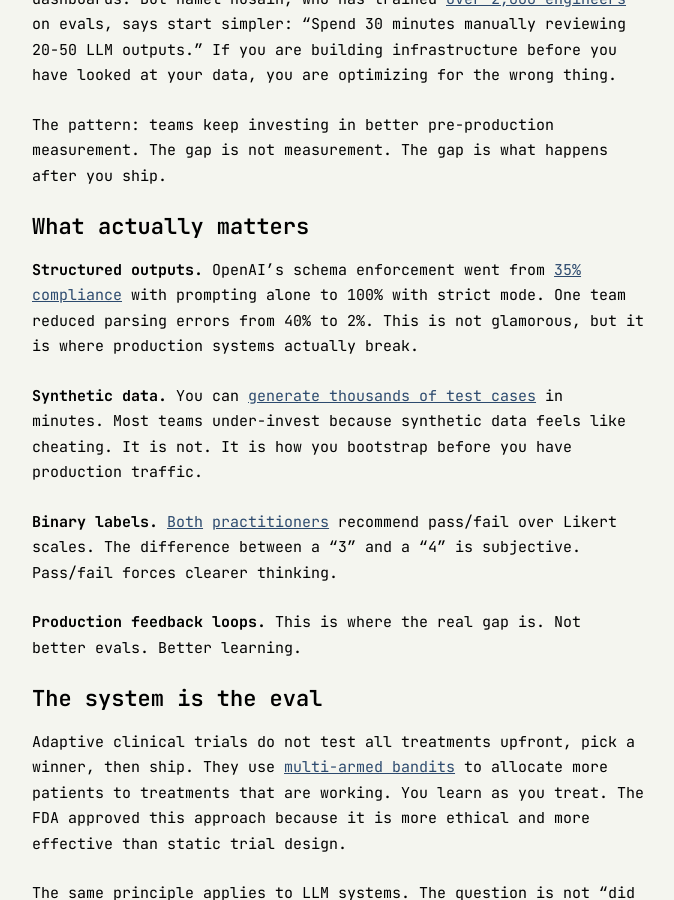
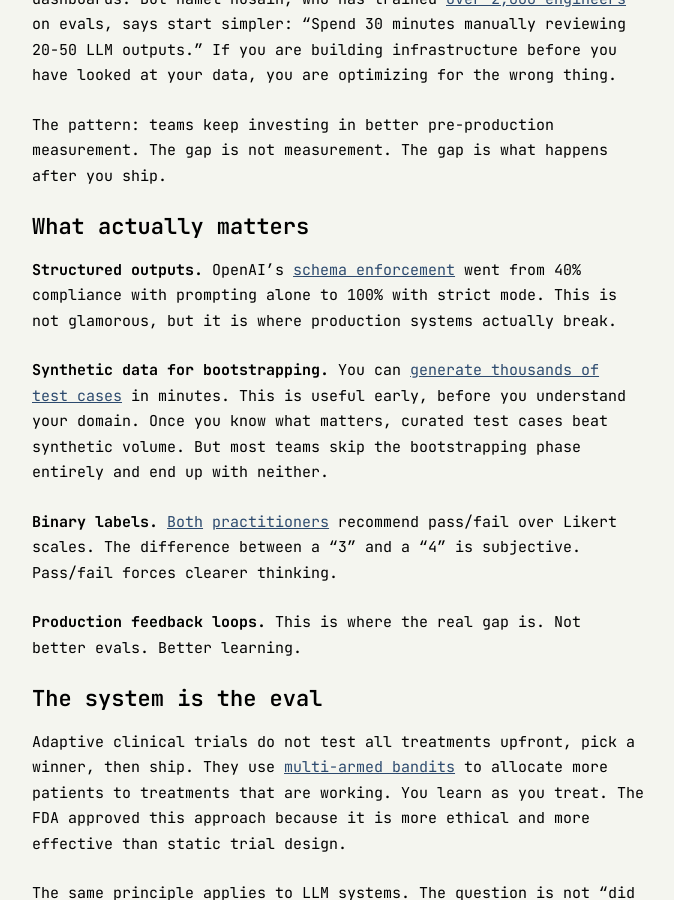
Before and after one commit to ashita-ai/ashita-ai.github.io, a Jekyll site: the page built from _posts/2025-01-16-your-evals-wont-save-you.md, in a window 1280 px wide and 900 px high, scrolled down 1274 px. Shown: the whole window, without its empty margins (302-976 px from the left). Built offline with Jekyll 4.4.1, drawn with Linux system fonts in a browser that asks for light colours.

Commit message:
Improve structured outputs source, nuance synthetic data

```diff
--- a/_posts/2025-01-16-your-evals-wont-save-you.md
+++ b/_posts/2025-01-16-your-evals-wont-save-you.md
@@ -28,9 +28,9 @@ The pattern: teams keep investing in better pre-production measurement. The gap
 
 ## What actually matters
 
-**Structured outputs.** OpenAI's schema enforcement went from [35% compliance](https://www.cognitivetoday.com/2025/10/structured-output-ai-reliability/) with prompting alone to 100% with strict mode. One team reduced parsing errors from 40% to 2%. This is not glamorous, but it is where production systems actually break.
+**Structured outputs.** OpenAI's [schema enforcement](https://openai.com/index/introducing-structured-outputs-in-the-api/) went from 40% compliance with prompting alone to 100% with strict mode. This is not glamorous, but it is where production systems actually break.
 
-**Synthetic data.** You can [generate thousands of test cases](https://www.confident-ai.com/blog/the-definitive-guide-to-synthetic-data-generation-using-llms) in minutes. Most teams under-invest because synthetic data feels like cheating. It is not. It is how you bootstrap before you have production traffic.
+**Synthetic data for bootstrapping.** You can [generate thousands of test cases](https://www.confident-ai.com/blog/the-definitive-guide-to-synthetic-data-generation-using-llms) in minutes. This is useful early, before you understand your domain. Once you know what matters, curated test cases beat synthetic volume. But most teams skip the bootstrapping phase entirely and end up with neither.
 
 **Binary labels.** [Both](https://eugeneyan.com/writing/llm-evaluators/) [practitioners](https://hamel.dev/blog/posts/llm-judge/) recommend pass/fail over Likert scales. The difference between a "3" and a "4" is subjective. Pass/fail forces clearer thinking.
 
```
